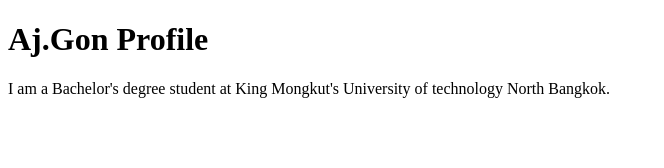
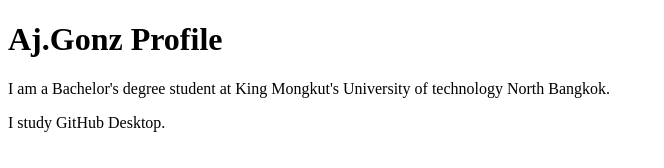
Before and after one commit to ltzGon/github-desktop-project, a plain HTML site: page index.html in a window 1280 px wide. Shown: the whole page, without its empty margins (0-664 px from the left). Drawn offline with Linux system fonts and the light colour scheme.

Commit message:
Add some text
Add some text

```diff
--- a/index.html
+++ b/index.html
@@ -6,7 +6,8 @@
     <title>Profile</title>
 </head>
 <body>
-    <h1>Aj.Gon Profile</h1>
+    <h1>Aj.Gonz Profile</h1>
     <p>I am a Bachelor's degree student at King Mongkut's University of technology North Bangkok.</p>
+    <p>I study GitHub Desktop.</p>
 </body>
 </html>
```
